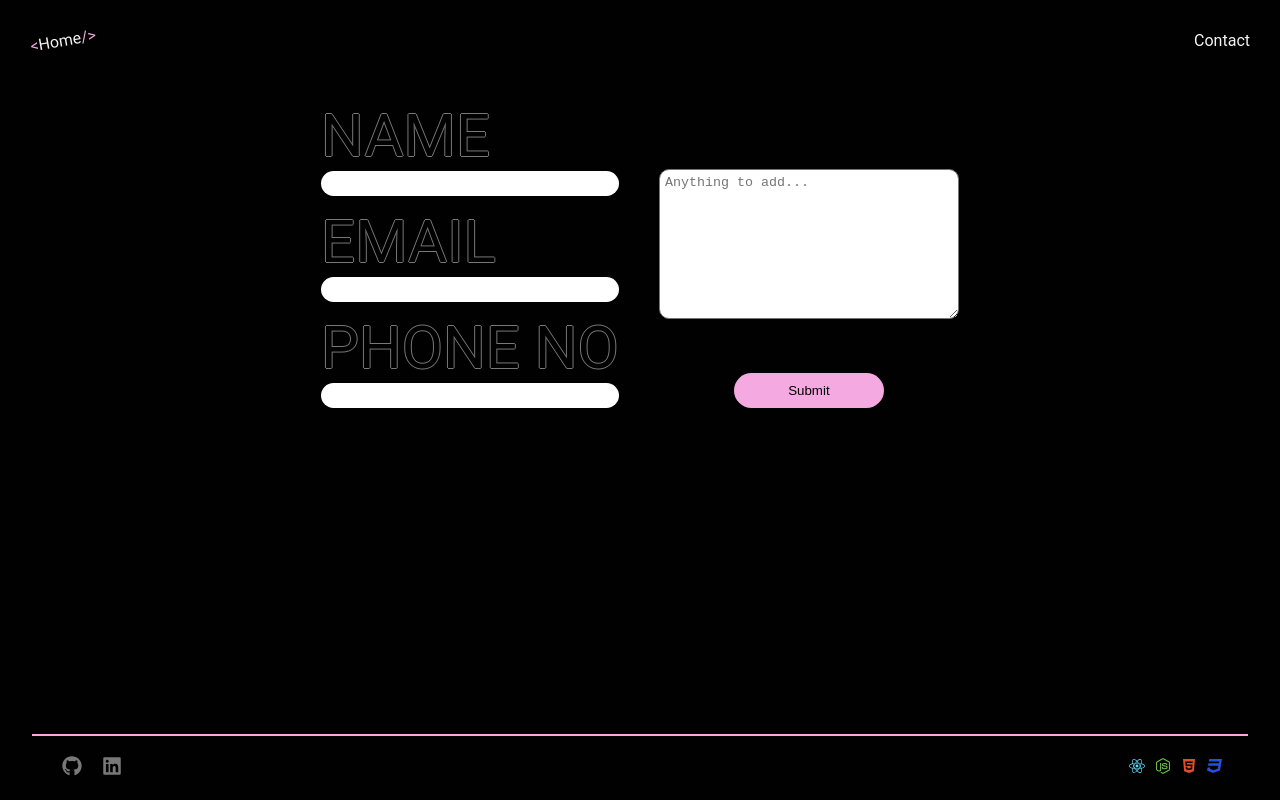
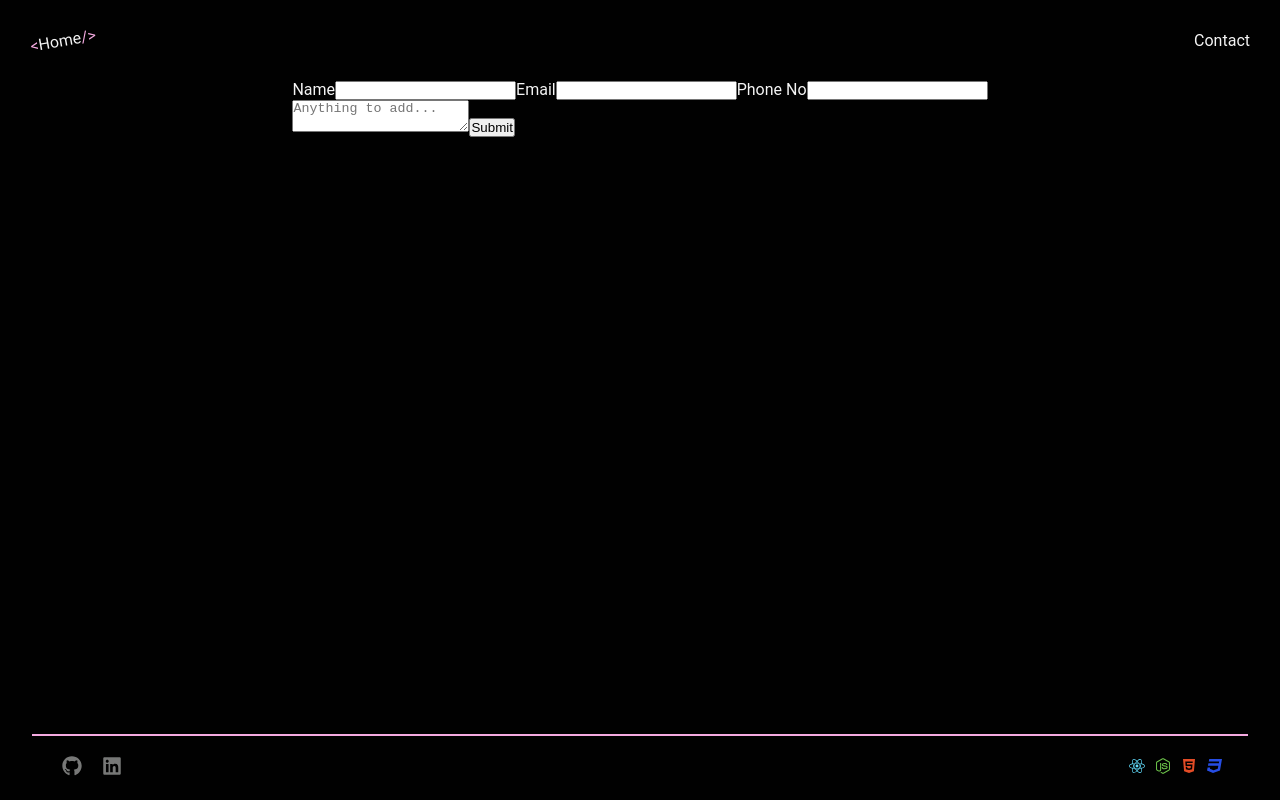
Before and after one commit to paulg44/portfolio_one, a React (Create React App) app in the folder my-portfolio/: page /contact in a window 1280 px wide. Built offline with nearby package versions, Linux system fonts and the light colour scheme.

Commit message:
change form to form-name

```diff
--- a/my-portfolio/src/Components/Form/Form.js
+++ b/my-portfolio/src/Components/Form/Form.js
@@ -3,7 +3,7 @@ import './Form.css';
 
 function ContactForm() {
   return (
-    <form name="contact" class="form" netlify>
+    <form name="contact" class="form-name" netlify>
       <input type="hidden" name="contact" value="contact" />
       <div class="left-form">
         <label for="name">Name</label>
```
